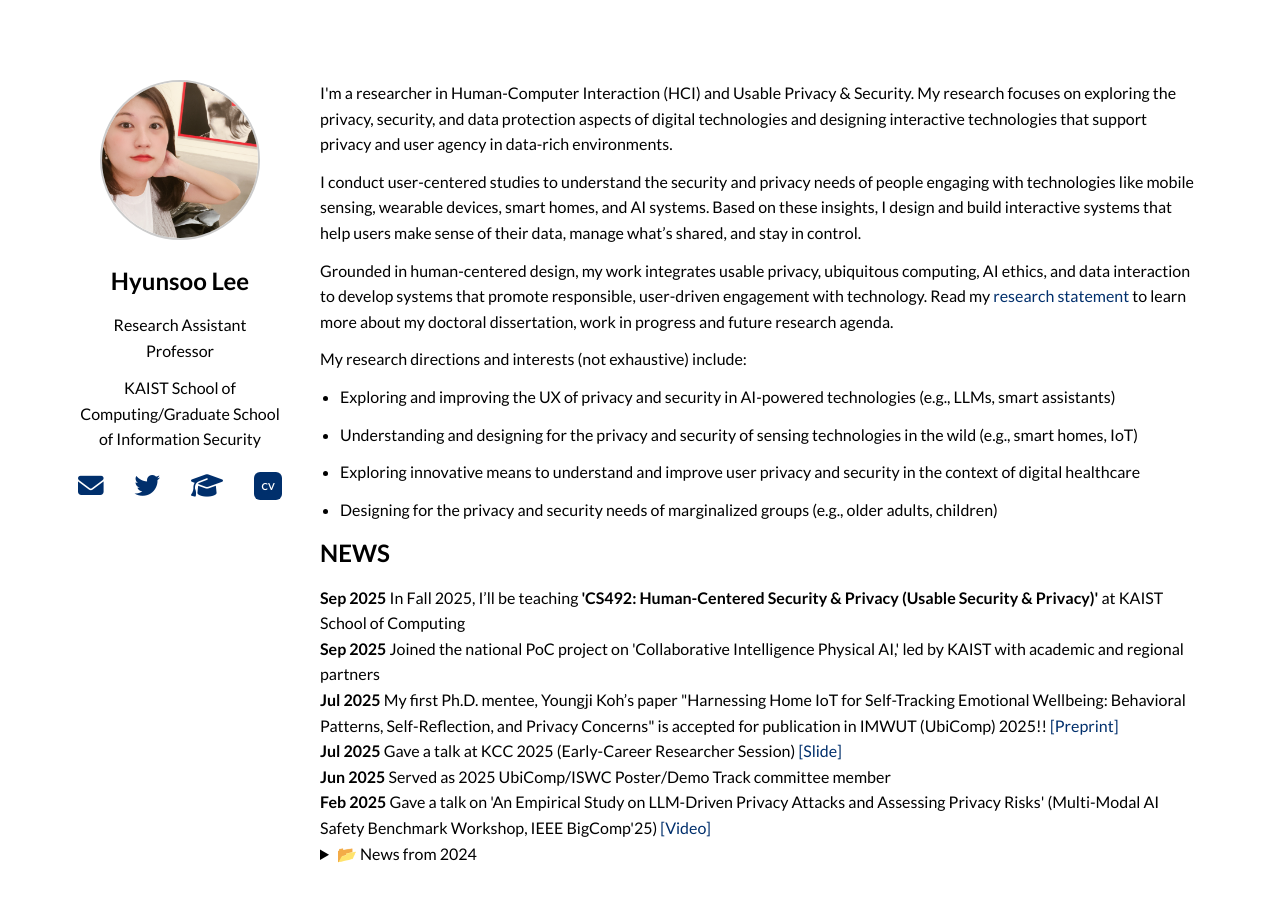
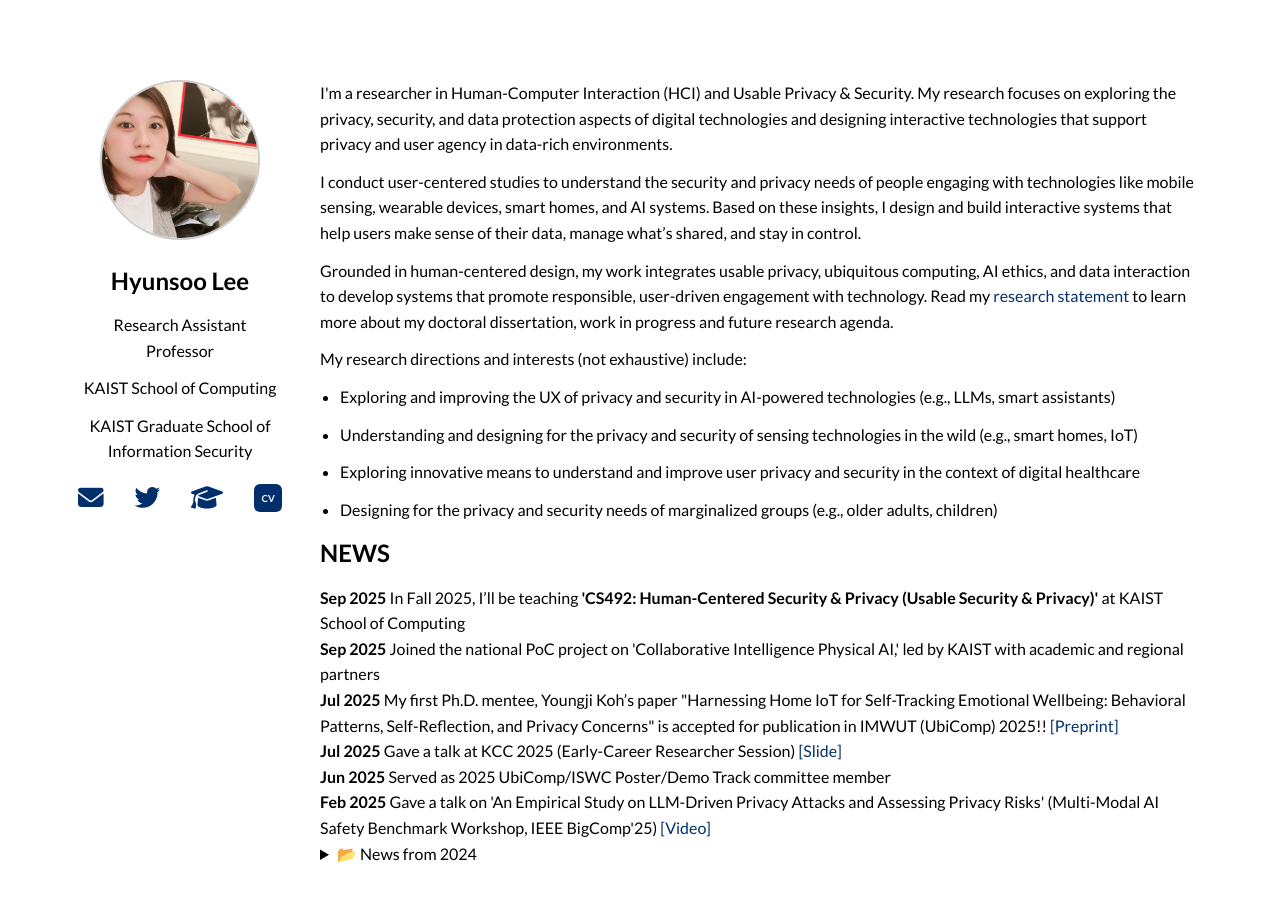
Before and after one commit to hslee90/hslee90.github.io, a Jekyll site: the page built from index.md, in a window 1280 px wide and 900 px high. Built offline with Jekyll 4.4.1, drawn with Linux system fonts in a browser that asks for light colours; nearby versions of some CDN libraries.

Commit message:
Update index.md

```diff
--- a/index.md
+++ b/index.md
@@ -13,7 +13,8 @@
     <div class="profile-info">
       <h2>Hyunsoo Lee</h2>
       <p>Research Assistant Professor</p>
-      <p>KAIST School of Computing/Graduate School of Information Security</p>
+      <p>KAIST School of Computing</p>
+      <p>KAIST Graduate School of Information Security</p>
     </div>
 
    <!-- 이메일, 트위터, 구글스칼라, CV -->
```
